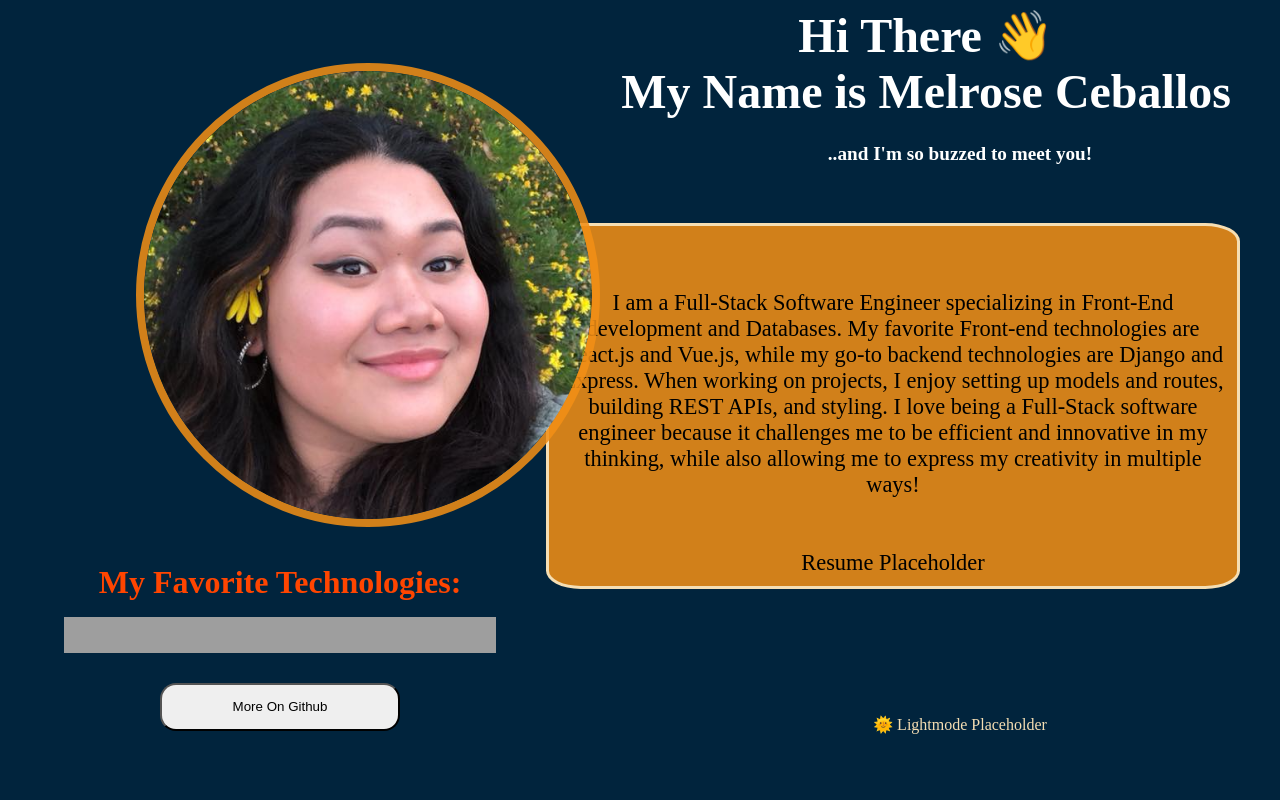
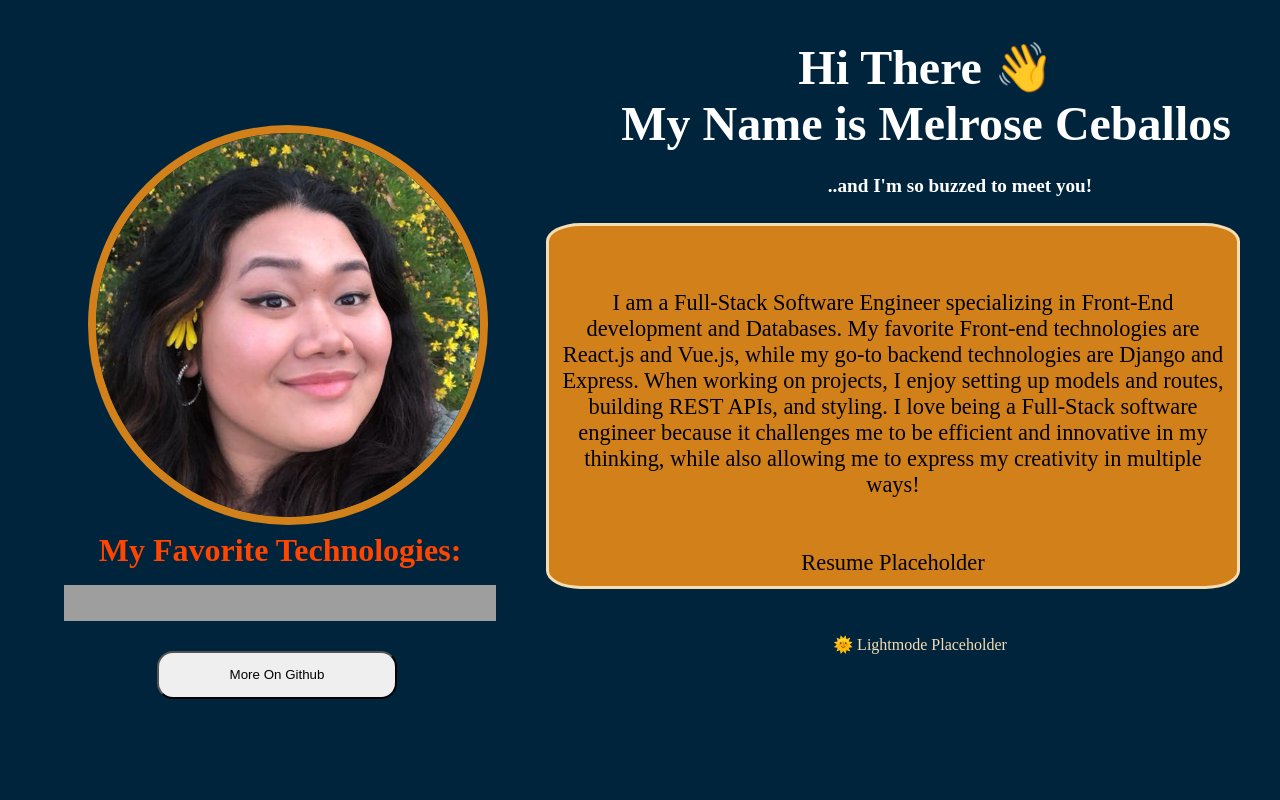
Before and after one commit to melroseceballos/Portfolio, a React (Vite) app: page / in a window 1280 px wide. Shown: the part 740-1540 px from the top of the page. Built offline with nearby package versions, Linux system fonts and the light colour scheme; grey boxes are pictures that could not be loaded; a web font is replaced by a local one.

Commit message:
css fixed

```diff
--- a/src/components/AboutPage/about.jsx
+++ b/src/components/AboutPage/about.jsx
@@ -3,6 +3,7 @@
 function About() {
   return (
   <>
+  <div className='aboutPage'>
    <div className="about-container">
       <div className="about-text">
       <h1 className="aboutIntro">Hi There <span className="hand-emoji" role="img" aria-label="Waving Hand">👋</span><br />My Name is Melrose Ceballos</h1>
@@ -46,7 +47,7 @@
     <div>
       <p className='mode'> 🌞 Lightmode Placeholder</p>
     </div>
-
+    </div>
 
   </>
 
--- a/src/components/AboutPage/styles.css
+++ b/src/components/AboutPage/styles.css
@@ -17,11 +17,11 @@
     position: absolute;
     left: 15%;
     transform: translate(-50%, -50%) translateX(40rem);
-    margin-top: -28rem;
+    margin-top: -26rem;
   }
   .buzz{
     margin-left: 40rem;
-    margin-top: -23rem;
+    margin-top: -21rem;
     font-size: 1.2rem;
   }
   .about-text p {
@@ -30,15 +30,15 @@
   }
   .pic {
     display: block;
-    margin-left: 8rem;
+    margin-left: 5rem;
     width: 5rem;
     height: 10rem;
 
   }
 
   .pic img {
-    height: 28rem;
-    margin-top: -28rem;
+    height: 24rem;
+    margin-top: -35rem;
     border: 8px solid #f38f16dc ;
     border-radius: 50%;
   }
@@ -64,7 +64,7 @@
 .extra{
   text-align: center;
   margin-left: -45rem;
-  margin-top: -8rem;
+  margin-top: -10rem;
   padding-bottom: 5rem;
 
 }
@@ -76,12 +76,13 @@
 }
 .mode{
   text-align: center;
-  margin-left: 40rem;
-  margin-top: -6rem;
+  margin-left: 35rem;
+  margin-top: -9rem;
   color: wheat;
 }
 .github{
   height: 3rem;
   width: 15rem;
   border-radius: 1rem;
+  margin-left: 45rem;
 }
```
